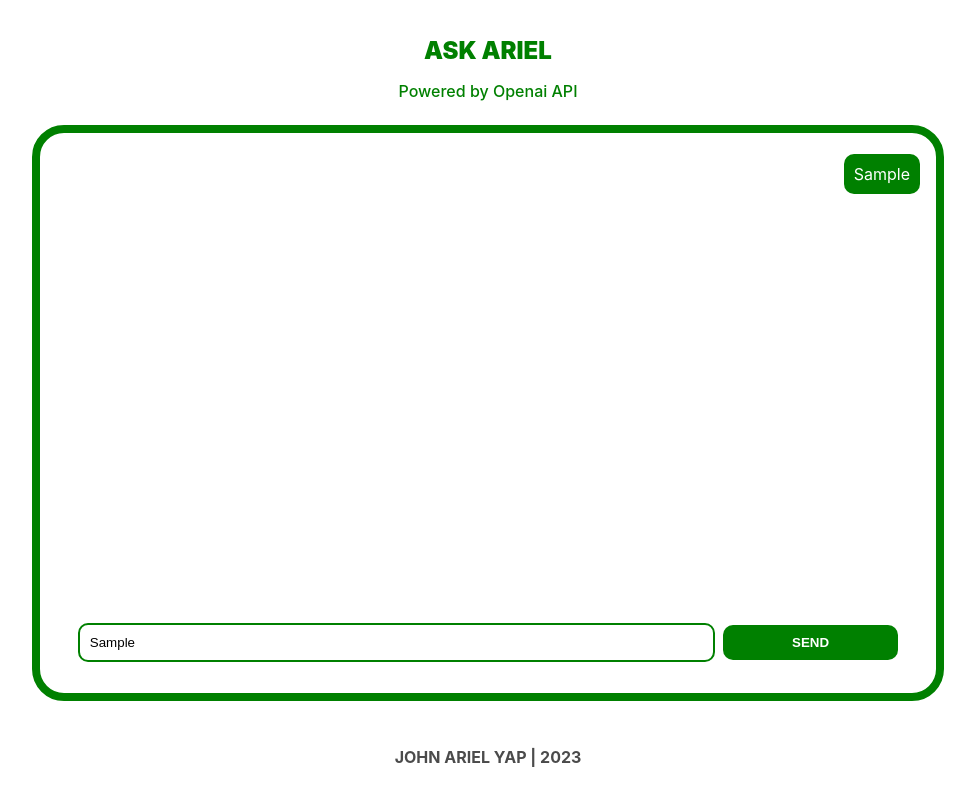
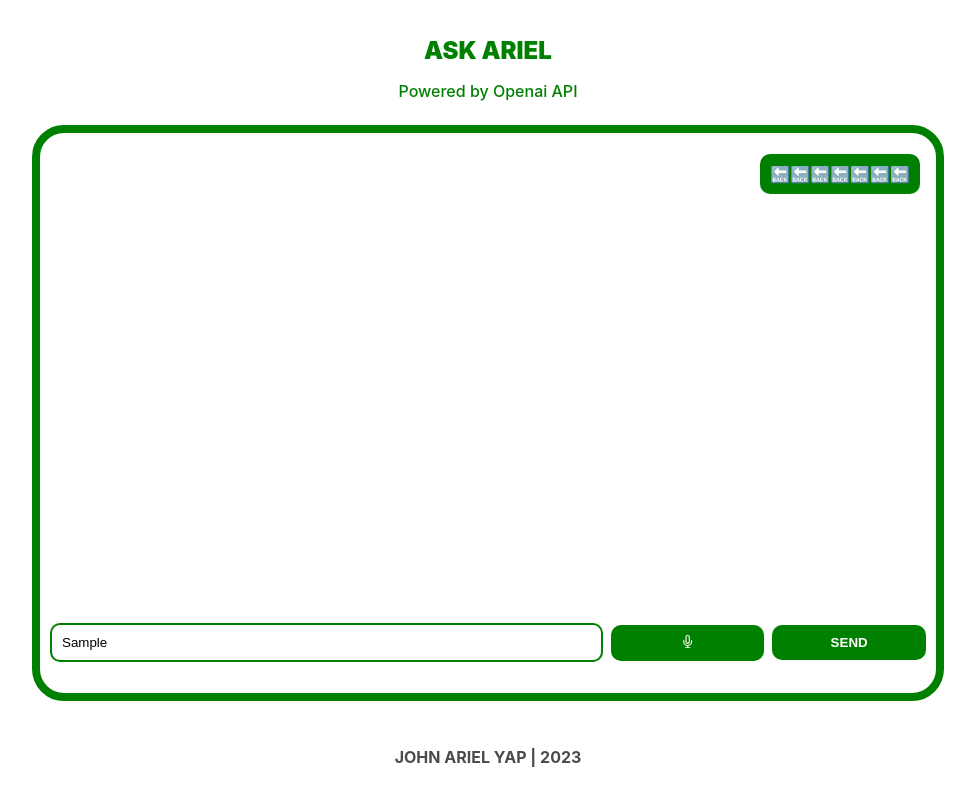
Before and after one commit to yapariel/AskAriel, a React (Create React App) app: page / in a window 1280 px wide. Both pictures are taken after typing "Sample" into the empty fields and a click on the button "SEND". Shown: the whole page, without its empty margins (152-1127 px from the left). Built offline with nearby package versions, Linux system fonts and the light colour scheme; no server answers.

Commit message:
added mic

```diff
--- a/package.json
+++ b/package.json
@@ -10,8 +10,11 @@
     "openai": "^3.3.0",
     "react": "^18.2.0",
     "react-dom": "^18.2.0",
+    "react-icons": "^4.10.1",
     "react-scripts": "5.0.1",
+    "react-speech-recognition": "^3.10.0",
     "react-syntax-highlighter": "^15.5.0",
+    "react-typist": "^2.0.5",
     "web-vitals": "^2.1.4"
   },
   "scripts": {
--- a/src/App.js
+++ b/src/App.js
@@ -1,13 +1,37 @@
-// APP.JS
-import { useState } from "react";
+import { useState, useEffect, useRef } from "react";
 import "./App.css";
+import { FiMic } from "react-icons/fi";
 import { sendMessageToOpenAi } from "./components/Openai";
+import TypingEffect from "./components/TypingEffect";
 
 function App() {
   const [input, setInput] = useState("");
   const [messages, setMessages] = useState([]);
+  const recognitionRef = useRef(null);
+  const [isTyping, setIsTyping] = useState(false);
+
+  useEffect(() => {
+    if ("webkitSpeechRecognition" in window) {
+      recognitionRef.current = new window.webkitSpeechRecognition();
+      recognitionRef.current.continuous = true;
+
+      recognitionRef.current.onresult = (event) => {
+        const transcript =
+          event.results[event.results.length - 1][0].transcript;
+        setInput((prevInput) => prevInput + transcript);
+      };
+
+      recognitionRef.current.onerror = (event) => {
+        console.error("Speech recognition error:", event.error);
+      };
+    } else {
+      console.warn("Speech recognition not supported in this browser.");
+    }
+  }, []);
 
   const handleSend = async () => {
+    setIsTyping(true);
+
     setMessages((prevMessages) => [
       ...prevMessages,
       { text: input, isUser: true },
@@ -23,7 +47,20 @@ function App() {
       { text: formattedResponse, isUser: false },
     ]);
 
+    setIsTyping(false);
     setInput("");
+  };
+
+  const handleMicPress = () => {
+    if (recognitionRef.current) {
+      recognitionRef.current.start();
+    }
+  };
+
+  const handleMicRelease = () => {
+    if (recognitionRef.current) {
+      recognitionRef.current.stop();
+    }
   };
 
   return (
@@ -39,7 +76,11 @@ function App() {
               key={index}
               className={message.isUser ? "user-message" : "bot-message"}
             >
-              {message.text}
+              {isTyping && index === messages.length - 1 ? (
+                <TypingEffect />
+              ) : (
+                message.text
+              )}
             </div>
           ))}
         </div>
@@ -51,6 +92,15 @@ function App() {
             value={input}
             onChange={(e) => setInput(e.target.value)}
           />
+          <button
+            className="mic-button"
+            onMouseDown={handleMicPress}
+            onMouseUp={handleMicRelease}
+            onTouchStart={handleMicPress}
+            onTouchEnd={handleMicRelease}
+          >
+            <FiMic />
+          </button>
 
           <button onClick={handleSend}>SEND</button>
         </div>
--- a/src/components/Openai.js
+++ b/src/components/Openai.js
@@ -1,6 +1,6 @@
 const { Configuration, OpenAIApi } = require("openai");
 
-const API_KEY = "";
+const API_KEY = "API KEY HERE";
 
 const configuration = new Configuration({
   apiKey: API_KEY,
--- /dev/null
+++ b/src/components/TypingEffect.js
@@ -0,0 +1,12 @@
+import React from "react";
+import Typist from "react-typist";
+
+const TypingEffect = () => {
+  return (
+    <Typist avgTypingDelay={10} stdTypingDelay={0} cursor={{ show: false }}>
+      <Typist.Backspace count={7} delay={500} />
+    </Typist>
+  );
+};
+
+export default TypingEffect;
```
Also changed, not shown: 1 other file (tests, documents, lock files or other folders).
